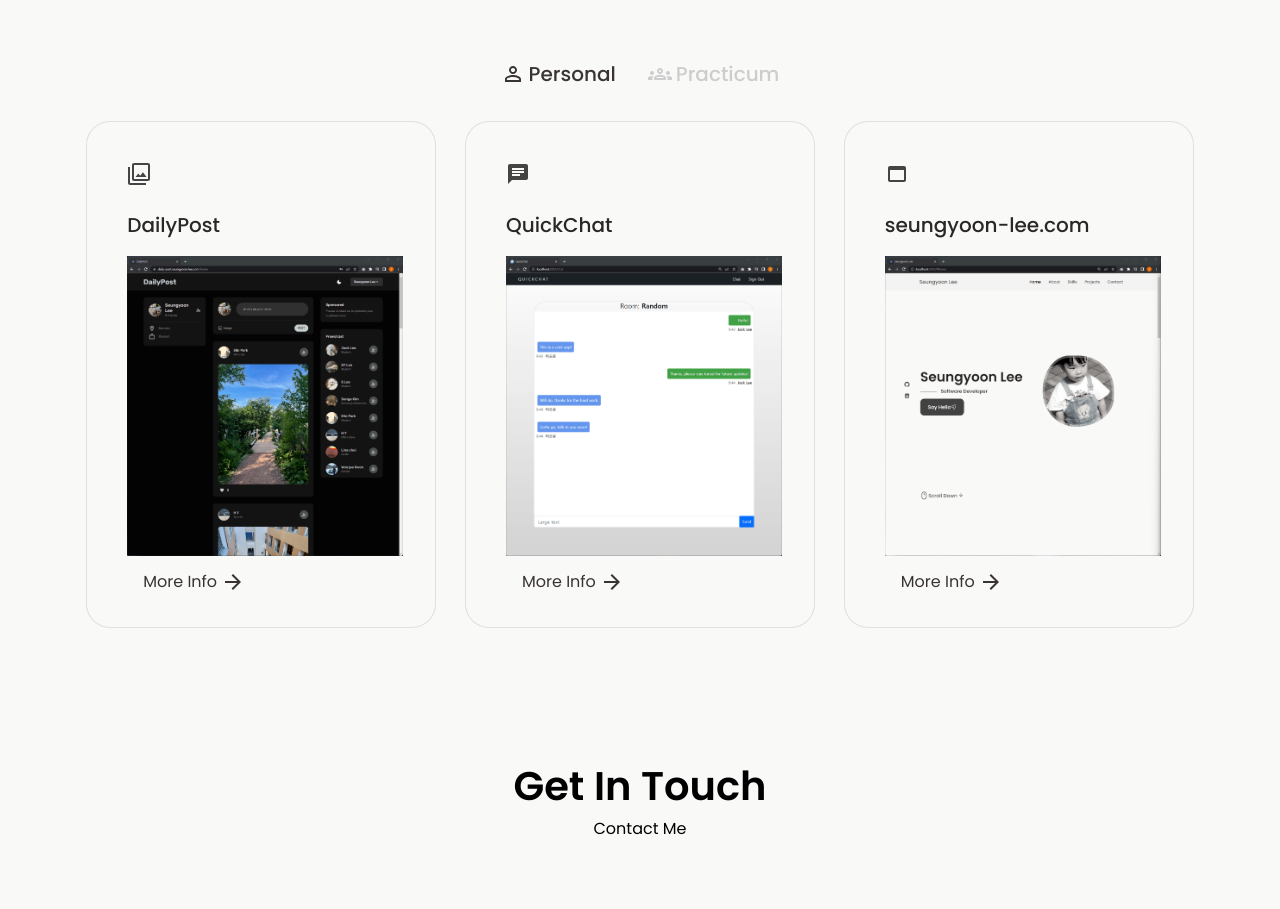
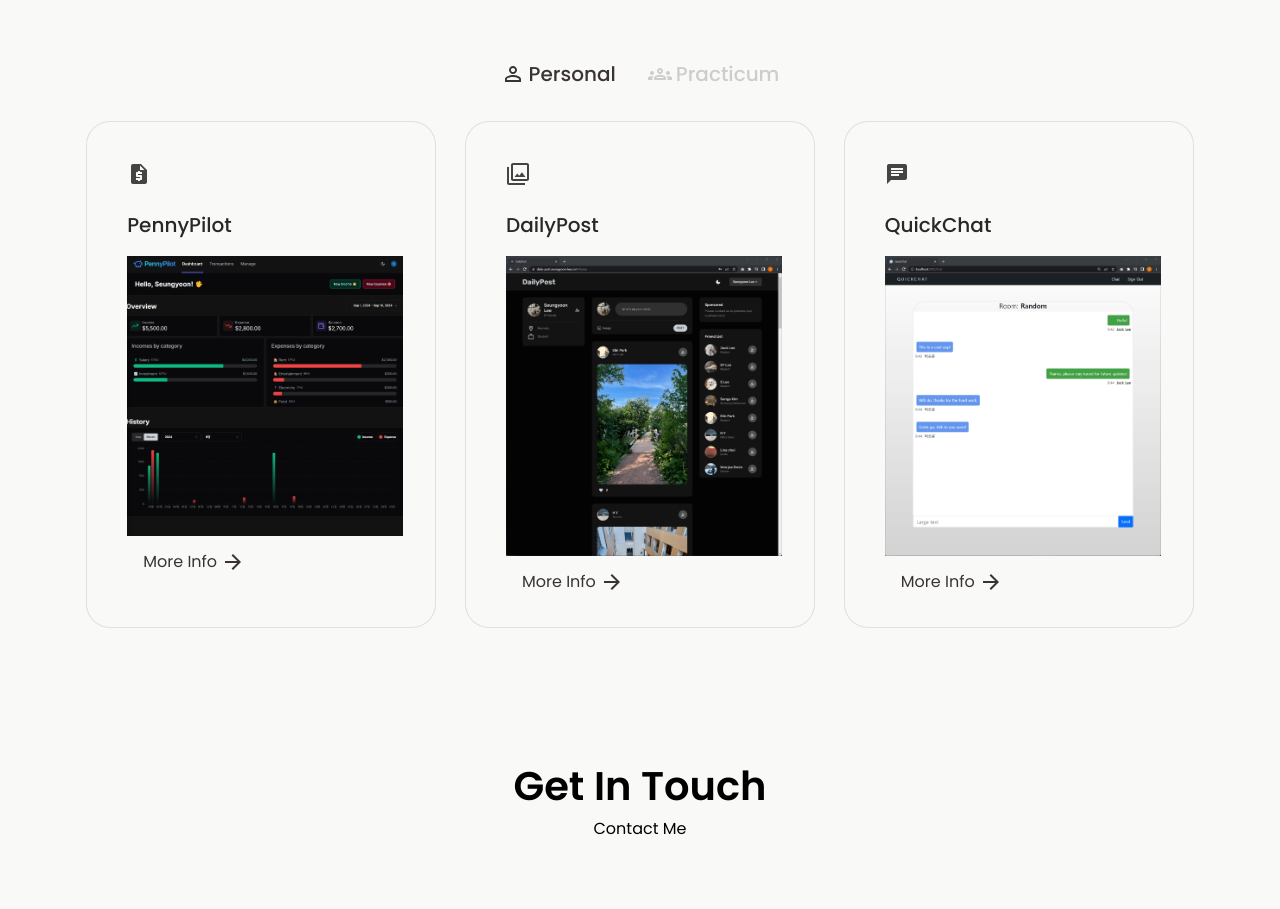
Before and after one commit to seungyoon95/portfolio-website, a React (Create React App) app: page / in a window 1280 px wide. Shown: the part 3420-4329 px from the top of the page. Built offline with nearby package versions, Linux system fonts and the light colour scheme.

Commit message:
new project added

```diff
--- a/src/components/project/Project.jsx
+++ b/src/components/project/Project.jsx
@@ -1,5 +1,6 @@
 import React, { useState } from "react";
 import "./Project.css";
+import pennypilot from "../../assets/pennypilot.png";
 import dailypost from "../../assets/dailypost.png";
 import portfolio from "../../assets/seungyoon-lee.png";
 import quickchat from "../../assets/quickchat.png";
@@ -15,6 +16,7 @@ import StorageIcon from "@mui/icons-material/Storage";
 import CloseIcon from "@mui/icons-material/Close";
 import PersonOutlineOutlinedIcon from "@mui/icons-material/PersonOutlineOutlined";
 import GroupsOutlinedIcon from "@mui/icons-material/GroupsOutlined";
+import RequestQuoteIcon from '@mui/icons-material/RequestQuote';
 
 const Project = () => {
   const [toggleType, setToggleType] = useState(1);
@@ -68,13 +70,11 @@ const Project = () => {
             }
           >
             <div>
-              <FilterIcon className="project-icon" />
-              <h3 className="project-title">DailyPost</h3>
+              <RequestQuoteIcon className="project-icon" />
+              <h3 className="project-title">PennyPilot</h3>
             </div>
 
-            <a href="https://daily-post.seungyoon-lee.com" target="_blank">
-              <img src={dailypost} className="project-image" />
-            </a>
+            <img src={pennypilot} className="project-image" />
 
             <span className="project-button" onClick={() => toggleTab(1)}>
               More Info
@@ -84,6 +84,83 @@ const Project = () => {
             <div
               className={
                 toggleState === 1
+                  ? "project-modal active-modal"
+                  : "project-modal"
+              }
+            >
+              <div className="project-modal-content">
+                <CloseIcon
+                  onClick={() => toggleTab(0)}
+                  className="project-modal-close"
+                />
+
+                <h3 className="project-modal-title">PennyPilot</h3>
+                <p className="project-modal-description">
+                  A budgeting web app to track income and expenses based on their corresponding categories.
+                </p>
+
+                <ul className="project-modal-projects grid">
+                  <li className="project-modal-project">
+                    <BrushIcon className="project-modal-icon" />
+                    <p className="project-modal-info">
+                      Frontend: Next.js, TypeScript, TailwindCSS, Clerk
+                    </p>
+                  </li>
+                  <li className="project-modal-project">
+                    <StorageIcon className="project-modal-icon" />
+                    <p className="project-modal-info">
+                      Backend: Next.js, TypeScript, Prisma
+                    </p>
+                  </li>
+
+                  <li className="project-modal-project-links">
+                    <a
+                      href="https://penny-pilot-pi.vercel.app"
+                      className="project-button"
+                      target="_blank"
+                    >
+                      Go Live
+                      <ArrowForwardIcon className="project-button-icon" />
+                    </a>
+                  </li>
+
+                  <li className="project-modal-project-links">
+                    <a
+                      href="https://github.com/seungyoon95/PennyPilot-public"
+                      className="project-button"
+                      target="_blank"
+                    >
+                      Source code
+                      <ArrowForwardIcon className="project-button-icon" />
+                    </a>
+                  </li>
+                </ul>
+              </div>
+            </div>
+          </div>
+
+          <div
+            className={
+              toggleType === 1
+                ? "project-content project-content-active"
+                : "project-content"
+            }
+          >
+            <div>
+              <FilterIcon className="project-icon" />
+              <h3 className="project-title">DailyPost</h3>
+            </div>
+
+            <img src={dailypost} className="project-image" />
+
+            <span className="project-button" onClick={() => toggleTab(2)}>
+              More Info
+              <ArrowForwardIcon className="project-button-icon" />
+            </span>
+
+            <div
+              className={
+                toggleState === 2
                   ? "project-modal active-modal"
                   : "project-modal"
               }
@@ -117,22 +194,11 @@ const Project = () => {
 
                   <li className="project-modal-project-links">
                     <a
-                      href="https://daily-post.seungyoon-lee.com"
-                      className="project-button"
-                      target="_blank"
-                    >
-                      Go Live
-                      <ArrowForwardIcon className="project-button-icon" />
-                    </a>
-                  </li>
-
-                  <li className="project-modal-project-links">
-                    <a
                       href="https://github.com/seungyoon95/DailyPost"
                       className="project-button"
                       target="_blank"
                     >
-                      GitHub
+                      Source code
                       <ArrowForwardIcon className="project-button-icon" />
                     </a>
                   </li>
@@ -153,18 +219,16 @@ const Project = () => {
               <h3 className="project-title">QuickChat</h3>
             </div>
 
-            <a href="https://quick-chat.seungyoon-lee.com" target="_blank">
-              <img src={quickchat} className="project-image" />
-            </a>
+            <img src={quickchat} className="project-image" />
 
-            <span className="project-button" onClick={() => toggleTab(2)}>
+            <span className="project-button" onClick={() => toggleTab(3)}>
               More Info
               <ArrowForwardIcon className="project-button-icon" />
             </span>
 
             <div
               className={
-                toggleState === 2
+                toggleState === 3
                   ? "project-modal active-modal"
                   : "project-modal"
               }
@@ -197,89 +261,11 @@ const Project = () => {
 
                   <li className="project-modal-project-links">
                     <a
-                      href="https://quick-chat.seungyoon-lee.com"
-                      className="project-button"
-                      target="_blank"
-                    >
-                      Go Live
-                      <ArrowForwardIcon className="project-button-icon" />
-                    </a>
-                  </li>
-
-                  <li className="project-modal-project-links">
-                    <a
                       href="https://github.com/seungyoon95/QuickChat"
                       className="project-button"
                       target="_blank"
                     >
-                      GitHub
-                      <ArrowForwardIcon className="project-button-icon" />
-                    </a>
-                  </li>
-                </ul>
-              </div>
-            </div>
-          </div>
-
-          <div
-            className={
-              toggleType === 1
-                ? "project-content project-content-active"
-                : "project-content"
-            }
-          >
-            <div>
-              <WebAssetIcon className="project-icon" />
-              <h3 className="project-title">seungyoon-lee.com</h3>
-            </div>
-
-            <a href="#">
-              <img src={portfolio} className="project-image" />
-            </a>
-
-            <span className="project-button" onClick={() => toggleTab(3)}>
-              More Info
-              <ArrowForwardIcon className="project-button-icon" />
-            </span>
-
-            <div
-              className={
-                toggleState === 3
-                  ? "project-modal active-modal"
-                  : "project-modal"
-              }
-            >
-              <div className="project-modal-content">
-                <CloseIcon
-                  onClick={() => toggleTab(0)}
-                  className="project-modal-close"
-                />
-
-                <h3 className="project-modal-title">seungyoon-lee.com</h3>
-                <p className="project-modal-description">
-                  A portfolio website created to provide more information about
-                  myself and showcase projects I have.
-                </p>
-
-                <ul className="project-modal-projects grid">
-                  <li className="project-modal-project">
-                    <BrushIcon className="project-modal-icon" />
-                    <p className="project-modal-info">
-                      Frontend: React, CSS, MaterialUI
-                    </p>
-                  </li>
-                  <li className="project-modal-project">
-                    <StorageIcon className="project-modal-icon" />
-                    <p className="project-modal-info">Backend: N/A</p>
-                  </li>
-
-                  <li className="project-modal-project-links">
-                    <a
-                      href="https://github.com/seungyoon95/portfolio-website"
-                      className="project-button"
-                      target="_blank"
-                    >
-                      GitHub
+                      Source code
                       <ArrowForwardIcon className="project-button-icon" />
                     </a>
                   </li>
```
Also changed, not shown: src/assets/pennypilot.png (added).
